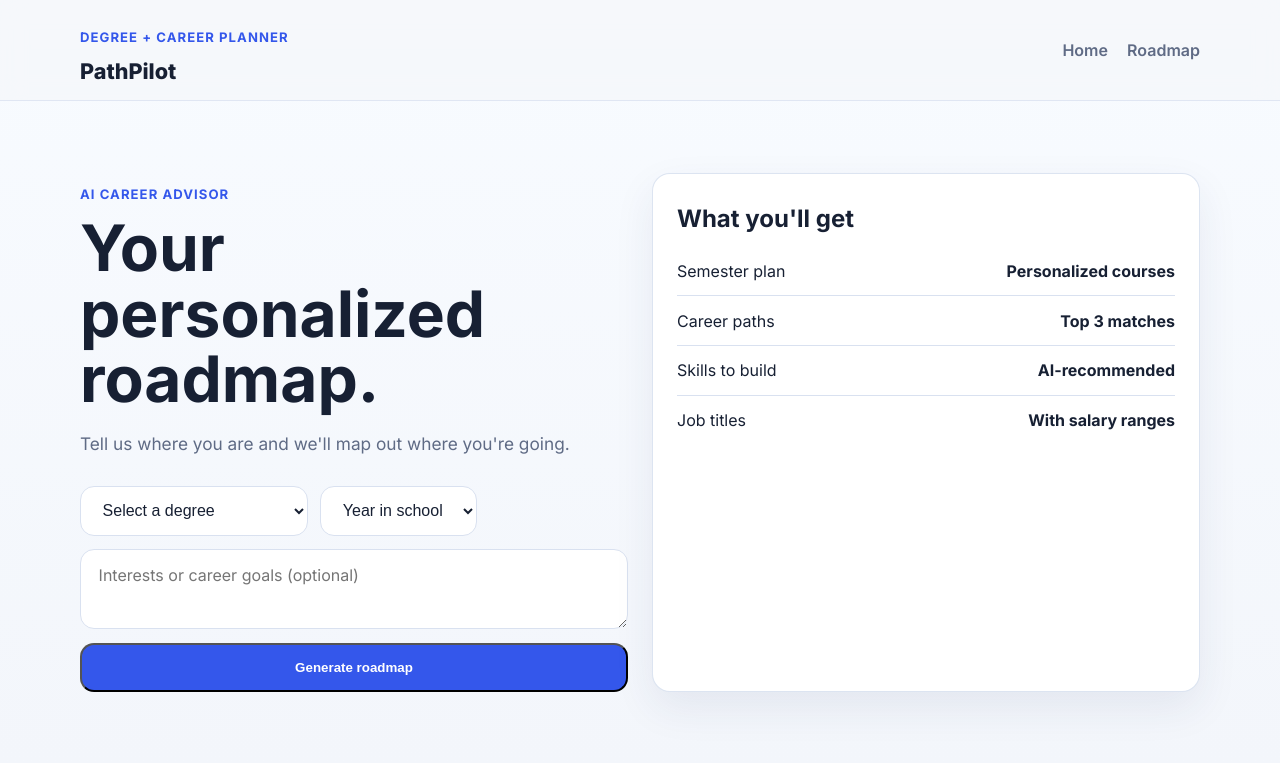
After one commit to kaivillamor/PathPilot, a Flask app: page /roadmap in a window 1280 px wide. The commit adds this page. Shown: the top 763 px of the page. Run offline with Flask 3, Linux system fonts and the light colour scheme.

Commit message:
final version: AI added, does not include code refactoring

```diff
--- a/docker-compose.yml
+++ b/docker-compose.yml
@@ -16,6 +16,8 @@ services:
       - "5003:5000"
     depends_on:
       - backend
+    env_file:
+      - ./pathpilot-backend/.env
     volumes:
       - ./pathpilot-frontend:/app
     cap_drop:
--- a/pathpilot-backend/app.py
+++ b/pathpilot-backend/app.py
@@ -1,6 +1,7 @@
 from flask import Flask, jsonify, request
 from dotenv import load_dotenv
 from routes.jobs import jobs_bp
+from routes.roadmap import roadmap_bp
 from metrics import get_metrics, init_db
 import os
 
@@ -9,6 +10,7 @@ load_dotenv()
 app = Flask(__name__)
 
 app.register_blueprint(jobs_bp)
+app.register_blueprint(roadmap_bp)
 
 init_db()
 
--- a/pathpilot-backend/requirements.txt
+++ b/pathpilot-backend/requirements.txt
@@ -15,3 +15,6 @@ bandit
 
 # python library for postgresql
 psycopg2-binary
+
+# openai api
+openai
--- a/pathpilot-frontend/app.py
+++ b/pathpilot-frontend/app.py
@@ -1,14 +1,35 @@
 from flask import Flask, render_template, request
+from flask_limiter import Limiter
+from flask_limiter.util import get_remote_address
 import requests
 import os
 
 app = Flask(__name__)
 
 BACKEND_URL = os.getenv("BACKEND_URL", "http://backend:5000")
+METRICS_SECRET = os.getenv("METRICS_SECRET", "")
+
+limiter = Limiter(get_remote_address, app=app, default_limits=[])
 
 @app.route("/")
 def index():
     return render_template("index.html")
+
+@app.route("/roadmap", methods=["GET", "POST"])
+@limiter.limit("5 per 12 hours")
+def roadmap():
+    if request.method == "GET":
+        return render_template("roadmap.html")
+    degree = request.form.get("degree", "")
+    year = request.form.get("year", "")
+    interests = request.form.get("interests", "")
+    try:
+        response = requests.post(f"{BACKEND_URL}/roadmap", json={"degree": degree, "year": year, "interests": interests}, headers={"X-Metrics-Secret": METRICS_SECRET})
+        response.raise_for_status()
+        data = response.json()
+    except Exception as e:
+        return render_template("roadmap.html", error=str(e), degree=degree, year=year, interests=interests)
+    return render_template("roadmap.html", roadmap=data, degree=degree, year=year, interests=interests)
 
 @app.route("/results")
 def results():
--- a/pathpilot-frontend/requirements.txt
+++ b/pathpilot-frontend/requirements.txt
@@ -1,2 +1,3 @@
 flask
 requests
+Flask-Limiter
--- a/pathpilot-frontend/static/css/style.css
+++ b/pathpilot-frontend/static/css/style.css
@@ -309,6 +309,97 @@ th {
   color: #c0392b;
 }
 
+.spinner-overlay {
+  display: none;
+  position: fixed;
+  top: 0; left: 0;
+  width: 100%; height: 100%;
+  background: rgba(245, 247, 251, 0.85);
+  backdrop-filter: blur(4px);
+  z-index: 100;
+  align-items: center;
+  justify-content: center;
+  flex-direction: column;
+  gap: 1rem;
+}
+
+.spinner-overlay.active {
+  display: flex;
+}
+
+.spinner {
+  width: 48px;
+  height: 48px;
+  border: 4px solid var(--accent);
+  border-top-color: var(--primary);
+  border-radius: 50%;
+  animation: spin 0.8s linear infinite;
+}
+
+.spinner-label {
+  color: var(--muted);
+  font-weight: 600;
+  font-size: 0.95rem;
+}
+
+@keyframes spin {
+  to { transform: rotate(360deg); }
+}
+
+.roadmap-form {
+  display: flex;
+  flex-direction: column;
+  gap: 0.85rem;
+  margin-top: 1.75rem;
+}
+
+.form-row {
+  display: flex;
+  gap: 0.75rem;
+  flex-wrap: wrap;
+}
+
+.interests-input {
+  padding: 0.9rem 1.1rem;
+  border-radius: 14px;
+  border: 1px solid var(--line);
+  font-size: 1rem;
+  font-family: 'Inter', sans-serif;
+  color: var(--text);
+  background: var(--surface);
+  resize: vertical;
+  min-height: 80px;
+}
+
+.subsection-title {
+  margin: 2rem 0 1rem;
+  font-size: 1.1rem;
+  color: var(--muted);
+  font-weight: 600;
+}
+
+.semester-grid {
+  display: grid;
+  grid-template-columns: repeat(3, minmax(0, 1fr));
+  gap: 1rem;
+}
+
+.bullet-item {
+  padding: 0.5rem 0;
+  border-bottom: 1px solid var(--line);
+  font-size: 0.95rem;
+}
+
+.bullet-item:last-child {
+  border-bottom: none;
+}
+
+@media (max-width: 860px) {
+  .semester-grid {
+    grid-template-columns: 1fr;
+  }
+}
+
 @media (max-width: 860px) {
   .hero-grid,
   .two-up,
--- a/pathpilot-frontend/templates/base.html
+++ b/pathpilot-frontend/templates/base.html
@@ -14,12 +14,12 @@
     <div class="container nav-row">
       <div>
         <p class="eyebrow">Degree + career planner</p>
-        <a class="brand" href="/">PlanPilot</a>
+        <a class="brand" href="/">PathPilot</a>
       </div>
 
       <nav class="nav-links">
         <a href="/">Home</a>
-        <a href="#planner">Planner</a>
+        <a href="/roadmap">Roadmap</a>
       </nav>
     </div>
   </header>
@@ -27,5 +27,18 @@
   <main>
     {% block content %}{% endblock %}
   </main>
+
+  <div class="spinner-overlay" id="spinner-overlay">
+    <div class="spinner"></div>
+    <p class="spinner-label" id="spinner-label">Loading...</p>
+  </div>
+
+  <script>
+    function showSpinner(label) {
+      document.getElementById("spinner-label").textContent = label || "Loading...";
+      document.getElementById("spinner-overlay").classList.add("active");
+    }
+  </script>
+  {% block scripts %}{% endblock %}
 </body>
 </html>
--- /dev/null
+++ b/pathpilot-frontend/templates/roadmap.html
@@ -0,0 +1,132 @@
+{% extends "base.html" %}
+{% block title %}PathPilot | Roadmap{% endblock %}
+
+{% block content %}
+<section class="hero">
+  <div class="container hero-grid">
+    <div>
+      <p class="eyebrow">AI Career Advisor</p>
+      <h1>Your personalized roadmap.</h1>
+      <p class="lead">Tell us where you are and we'll map out where you're going.</p>
+
+      <form class="roadmap-form" action="/roadmap" method="post" id="roadmap-form">
+        <div class="form-row">
+          <select name="degree" class="degree-select" required>
+            <option value="" disabled {% if not degree %}selected{% endif %}>Select a degree</option>
+            <option value="Computer Science" {% if degree == "Computer Science" %}selected{% endif %}>Computer Science</option>
+            <option value="Cybersecurity" {% if degree == "Cybersecurity" %}selected{% endif %}>Cybersecurity</option>
+            <option value="Information Technology" {% if degree == "Information Technology" %}selected{% endif %}>Information Technology</option>
+            <option value="Computer Engineering" {% if degree == "Computer Engineering" %}selected{% endif %}>Computer Engineering</option>
+            <option value="Data Science" {% if degree == "Data Science" %}selected{% endif %}>Data Science</option>
+            <option value="Business Administration" {% if degree == "Business Administration" %}selected{% endif %}>Business Administration</option>
+            <option value="Marketing" {% if degree == "Marketing" %}selected{% endif %}>Marketing</option>
+            <option value="Product Management" {% if degree == "Product Management" %}selected{% endif %}>Product Management</option>
+          </select>
+          <select name="year" class="degree-select" required>
+            <option value="" disabled {% if not year %}selected{% endif %}>Year in school</option>
+            <option value="Freshman" {% if year == "Freshman" %}selected{% endif %}>Freshman</option>
+            <option value="Sophomore" {% if year == "Sophomore" %}selected{% endif %}>Sophomore</option>
+            <option value="Junior" {% if year == "Junior" %}selected{% endif %}>Junior</option>
+            <option value="Senior" {% if year == "Senior" %}selected{% endif %}>Senior</option>
+          </select>
+        </div>
+        <textarea name="interests" class="interests-input" placeholder="Interests or career goals (optional)">{{ interests or "" }}</textarea>
+        <button type="submit" class="btn btn-primary" id="submit-btn">Generate roadmap</button>
+      </form>
+    </div>
+
+    <aside class="panel summary-card">
+      <h2>What you'll get</h2>
+      <ul class="stats-list">
+        <li><span>Semester plan</span><strong>Personalized courses</strong></li>
+        <li><span>Career paths</span><strong>Top 3 matches</strong></li>
+        <li><span>Skills to build</span><strong>AI-recommended</strong></li>
+        <li><span>Job titles</span><strong>With salary ranges</strong></li>
+      </ul>
+    </aside>
+  </div>
+</section>
+
+{% if error %}
+<section class="section">
+  <div class="container">
+    <div class="panel error-panel"><p>{{ error }}</p></div>
+  </div>
+</section>
+{% endif %}
+
+{% if roadmap %}
+<section class="section">
+  <div class="container">
+    <div class="section-heading">
+      <p class="eyebrow">{{ year }} · {{ degree }}</p>
+      <h2>Your roadmap</h2>
+    </div>
+
+    {% if roadmap.semester_plan %}
+    <h3 class="subsection-title">Semester plan</h3>
+    <div class="semester-grid">
+      {% for sem in roadmap.semester_plan %}
+      <div class="panel semester-card">
+        <p class="eyebrow">{{ sem.semester }}</p>
+        <ul class="bullet-list">
+          {% for course in sem.courses %}
+          <li class="bullet-item">{{ course }}</li>
+          {% endfor %}
+        </ul>
+      </div>
+      {% endfor %}
+    </div>
+    {% endif %}
+
+    {% if roadmap.career_paths %}
+    <h3 class="subsection-title">Career paths</h3>
+    <div class="card-grid three-up">
+      {% for path in roadmap.career_paths %}
+      <div class="panel feature-card">
+        <h3>{{ path.title }}</h3>
+        <p>{{ path.description }}</p>
+        <span class="tag">{{ path.salary_range }}</span>
+      </div>
+      {% endfor %}
+    </div>
+    {% endif %}
+
+    <div class="two-up" style="margin-top: 1.5rem;">
+      {% if roadmap.skills %}
+      <div class="panel">
+        <p class="eyebrow">Skills to develop</p>
+        <div class="job-tags" style="margin-top: 0.75rem;">
+          {% for skill in roadmap.skills %}
+          <span class="tag">{{ skill }}</span>
+          {% endfor %}
+        </div>
+      </div>
+      {% endif %}
+
+      {% if roadmap.job_titles %}
+      <div class="panel">
+        <p class="eyebrow">Expected job titles</p>
+        <ul class="stats-list" style="margin-top: 0.75rem;">
+          {% for job in roadmap.job_titles %}
+          <li><span>{{ job.title }}</span><strong>{{ job.salary_range }}</strong></li>
+          {% endfor %}
+        </ul>
+      </div>
+      {% endif %}
+    </div>
+  </div>
+</section>
+{% endif %}
+
+{% block scripts %}
+<script>
+  document.getElementById("roadmap-form").addEventListener("submit", function () {
+    const btn = document.getElementById("submit-btn");
+    btn.textContent = "Generating...";
+    btn.disabled = true;
+    showSpinner("Generating your roadmap...");
+  });
+</script>
+{% endblock %}
+{% endblock %}
```
Also changed, not shown: pathpilot-backend/metrics.py (+23 -0 lines), pathpilot-backend/routes/roadmap.py (added, +82 -0 lines), pathpilot-frontend/templates/index.html (+7 -0 lines), 1 other file.
